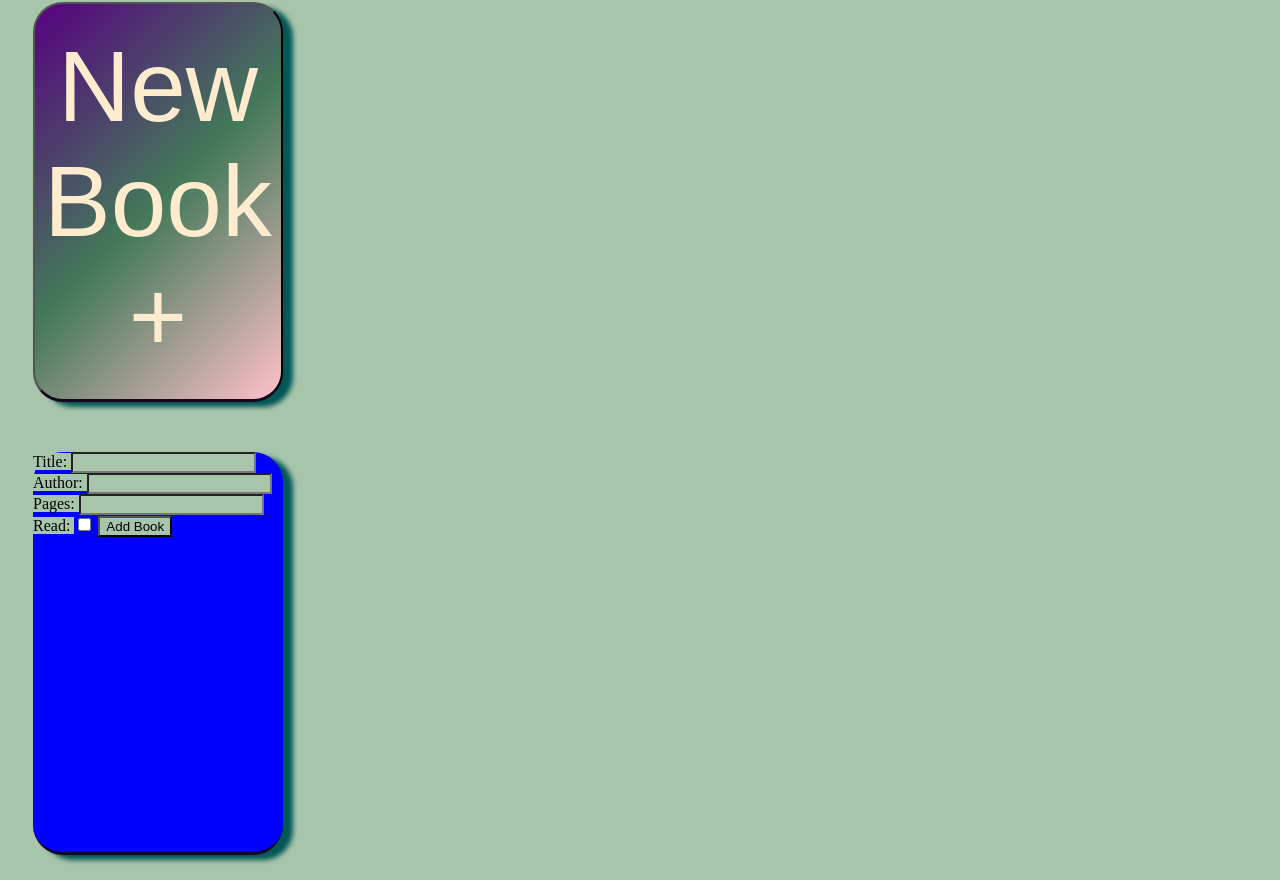
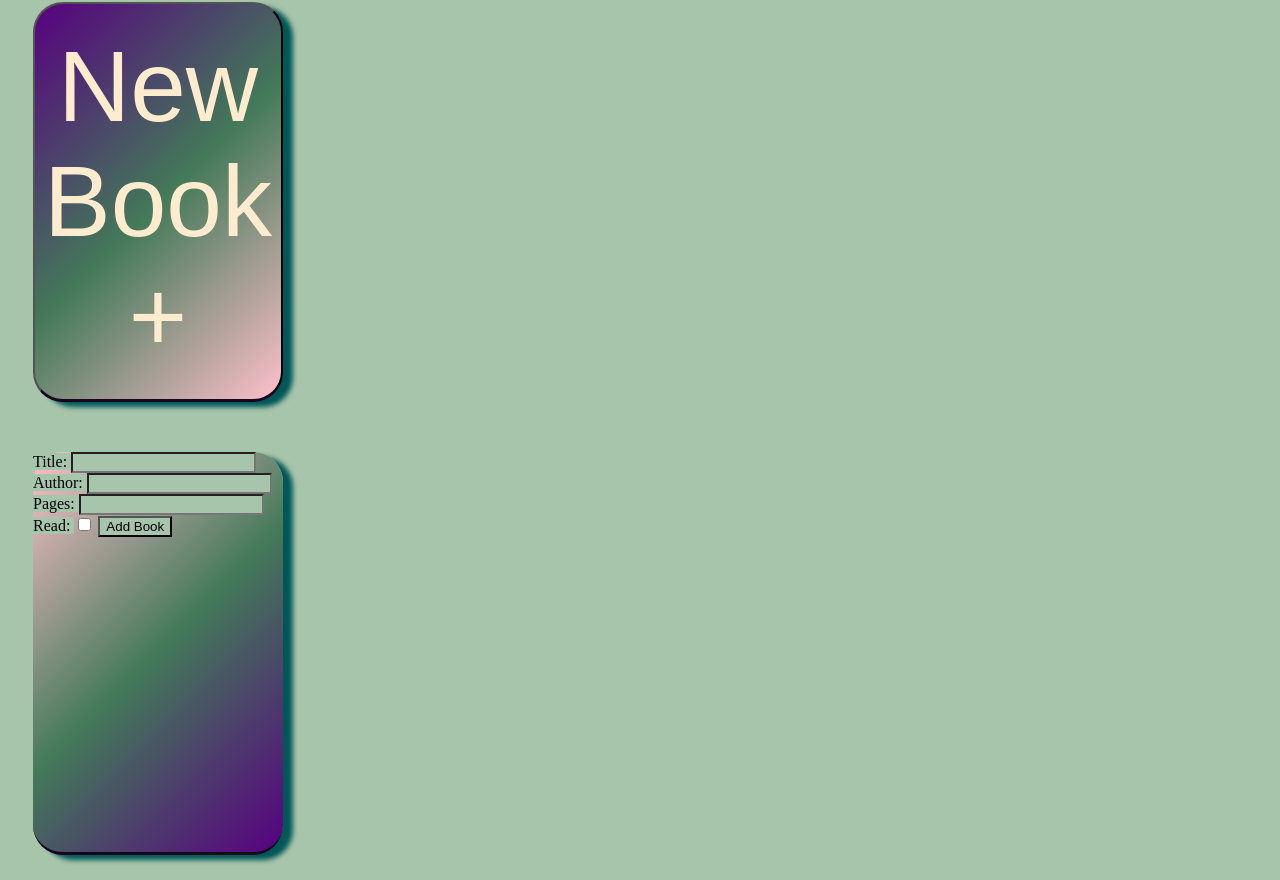
Before and after one commit to pinkx-xlink/book-info, a plain HTML site: page index.html in a window 1280 px wide. Both pictures are taken after a click on the button "New Book +". Shown: the part 58-938 px from the top of the page. Drawn offline with Linux system fonts and the light colour scheme.

Commit message:
Edit CSS for new-book-form

```diff
--- a/style.css
+++ b/style.css
@@ -29,5 +29,6 @@ button {
     border-radius:30px;
     border-bottom:3px solid rgb(23, 5, 31);
     box-shadow: 10px 5px 5px rgb(1, 87, 87);
-    background-color: blue;
+    background-image:linear-gradient(-225deg,
+    pink, rgb(67, 121, 89), rgb(87, 0, 128));
 }
```
